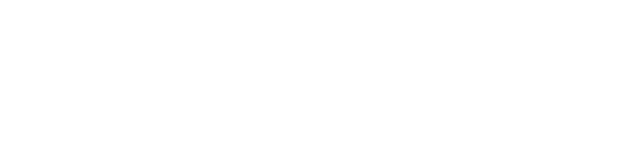
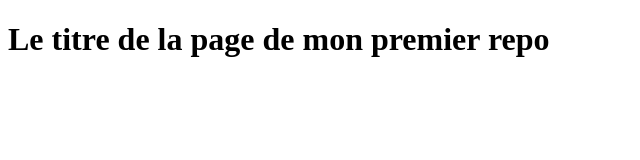
Before and after one commit to julia-ranzi/git-intro-ranzi-julia, a plain HTML site: page index.html in a window 1280 px wide. Shown: the whole page, without its empty margins (0-640 px from the left). Drawn offline with Linux system fonts and the light colour scheme.

Commit message:
Ajout d'un titre

```diff
--- a/index.html
+++ b/index.html
@@ -4,5 +4,7 @@
 		<meta charset="UTF-8" />
 		<meta name="viewport" content="width=device-width, initial-scale=1.0" />
 	</head>
-	<body></body>
+	<body>
+    <h1>Le titre de la page de mon premier repo</h1>
+  </body>
 </html>
```
